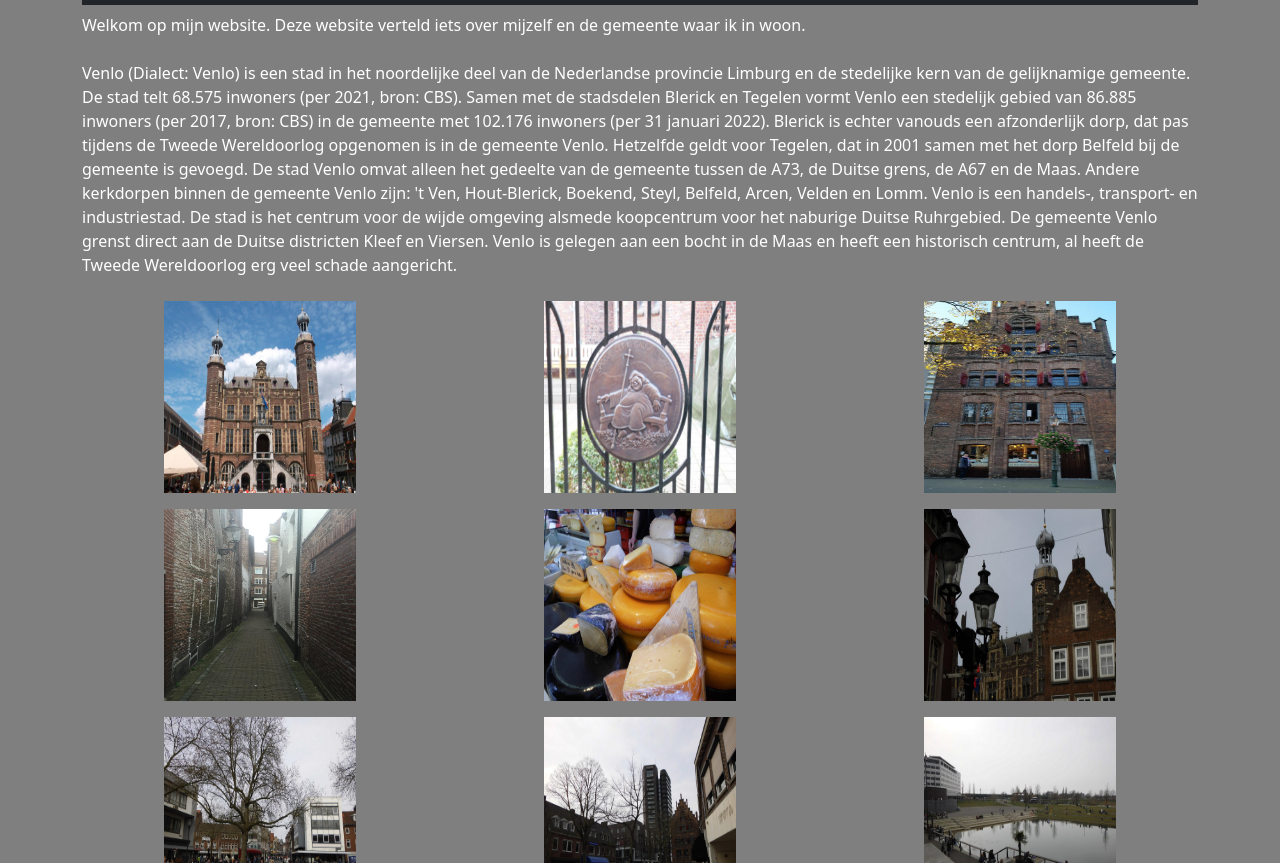
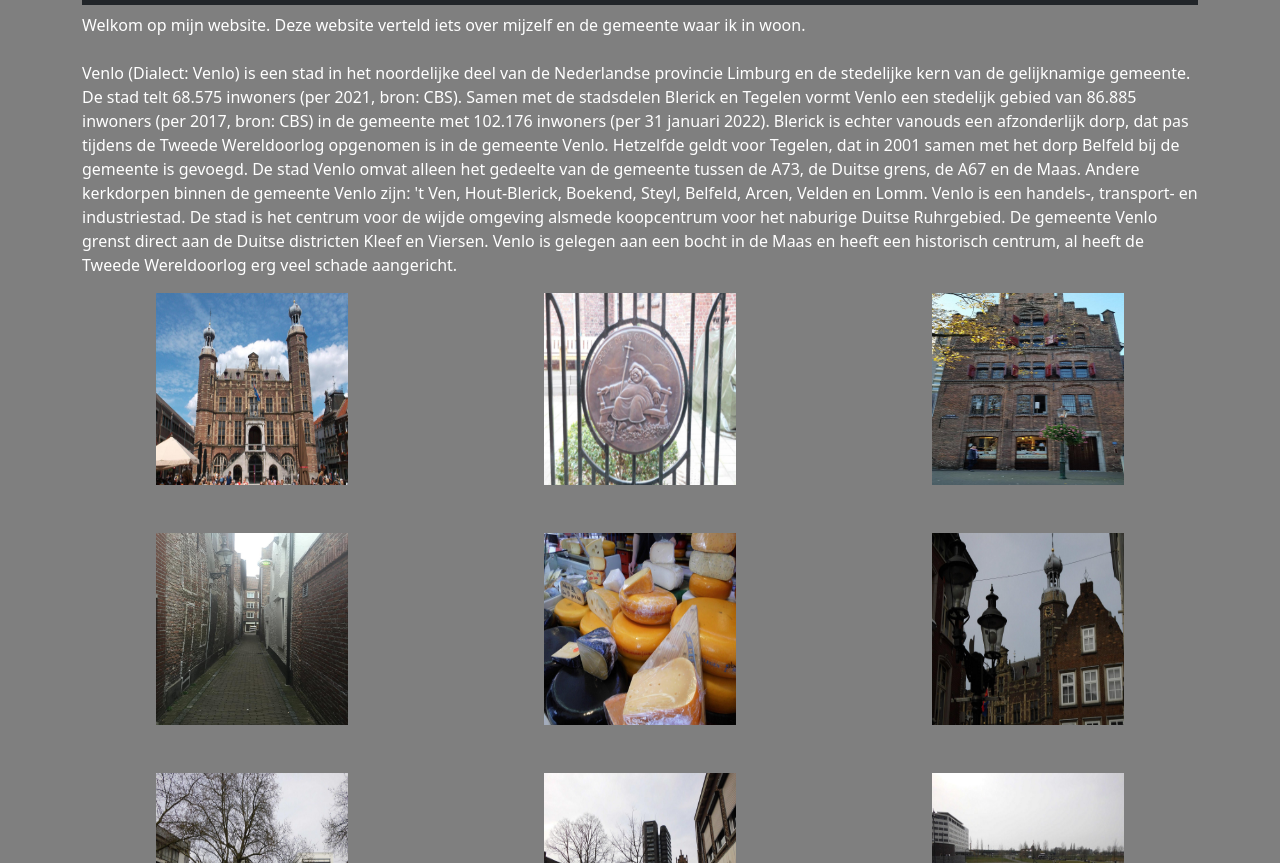
Before and after one commit to Sjoeff/website_les22, a plain HTML site: page index.html in a window 1280 px wide. Shown: the part 89-952 px from the top of the page. Drawn offline with nearby package versions, Linux system fonts and the light colour scheme.

Commit message:
Minder code
GX en GY op ROW gebruikt ipv
MB en MT op de COLs

```diff
--- a/index.html
+++ b/index.html
@@ -54,32 +54,32 @@
       <!-- Foto grid 3x3
         justify-content-center werkt niet op row met row-cols ???
         d-flex gebruiken ?? -->
-      <div class="row row-cols-3">
-        <div class="col mb-2 mt-2" align="center">
+      <div class="row row-cols-3 gx-5 gy-5 mb-2">
+        <div class="col" align="center">
           <img src="f1.jpg" alt="" />
         </div>
-        <div class="col mb-2 mt-2" align="center">
+        <div class="col" align="center">
           <img src="f2.jpg" alt="" />
         </div>
-        <div class="col mb-2 mt-2" align="center">
+        <div class="col" align="center">
           <img src="f3.jpg" alt="" />
         </div>
-        <div class="col mb-2 mt-2" align="center">
+        <div class="col" align="center">
           <img src="f4.jpg" alt="" />
         </div>
-        <div class="col mb-2 mt-2" align="center">
+        <div class="col" align="center">
           <img src="f5.jpg" alt="" />
         </div>
-        <div class="col mb-2 mt-2" align="center">
+        <div class="col" align="center">
           <img src="f6.jpg" alt="" />
         </div>
-        <div class="col mb-2 mt-2" align="center">
+        <div class="col" align="center">
           <img src="f7.jpg" alt="" />
         </div>
-        <div class="col mb-2 mt-2" align="center">
+        <div class="col" align="center">
           <img src="f8.jpg" alt="" />
         </div>
-        <div class="col mb-2 mt-2" align="center">
+        <div class="col" align="center">
           <img src="f9.jpg" alt="" />
         </div>
       </div>
```
